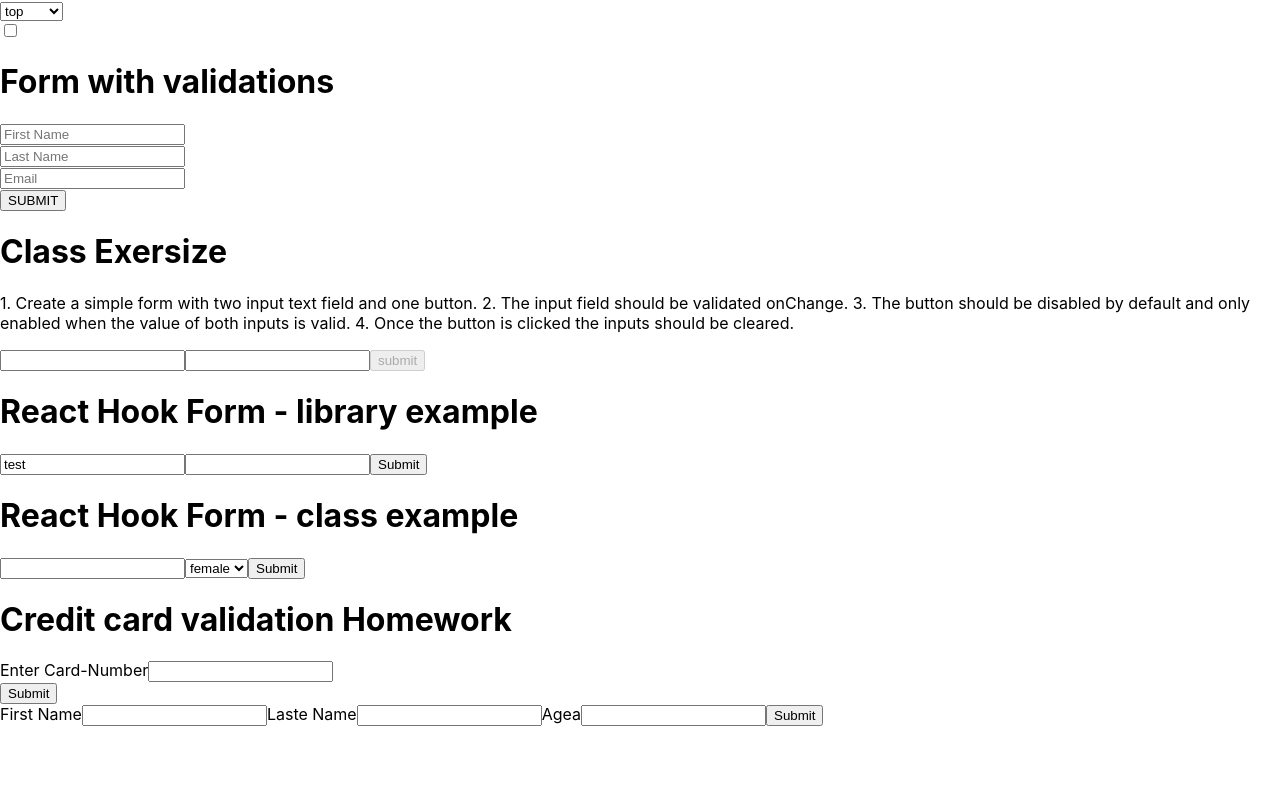
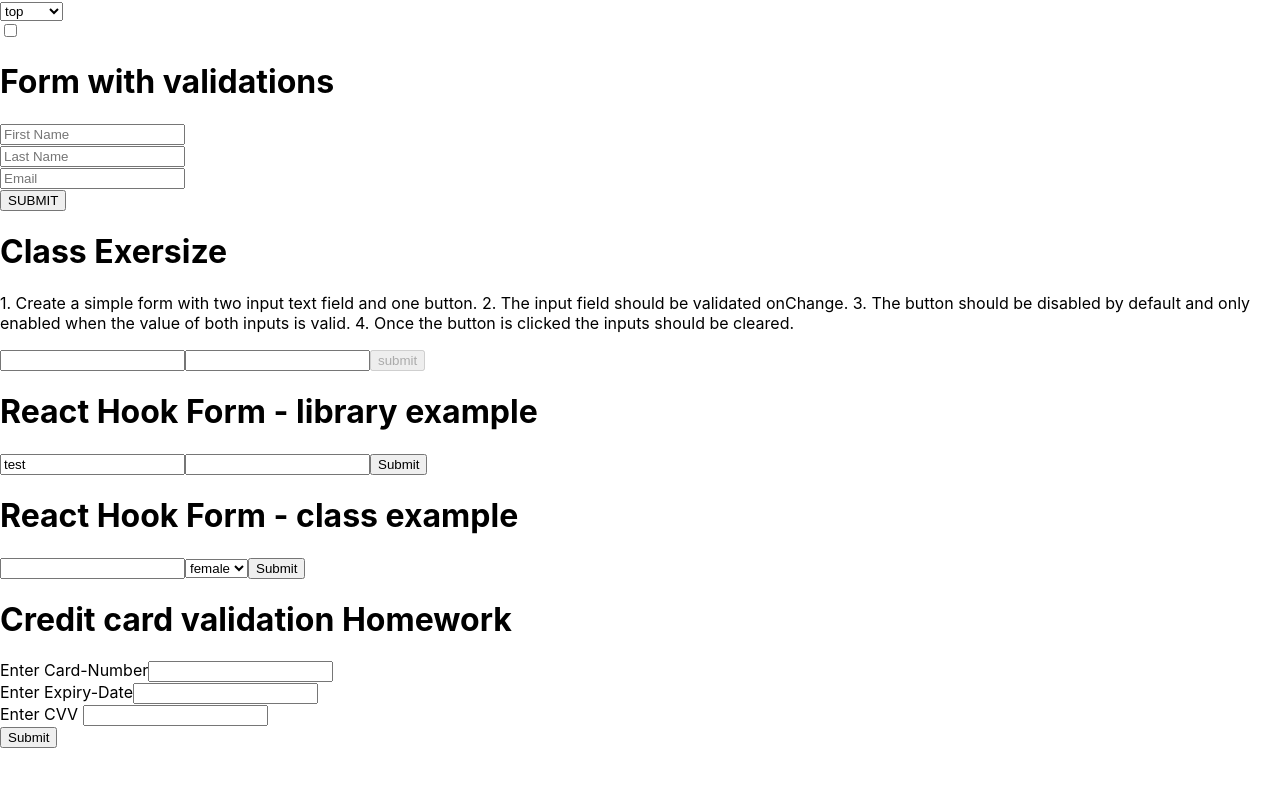
Before and after one commit to AnnaFridman2512/react-forms-exersize, a React (Create React App) app: page / in a window 1280 px wide. Shown: the top 786 px of the page. Built offline with nearby package versions, Linux system fonts and the light colour scheme.

Commit message:
expiration date and CVV validation added

```diff
--- a/src/App.js
+++ b/src/App.js
@@ -5,7 +5,7 @@ import DisabledButton from './DisabledButton.js';
 import ReactHookForm from './ReactHookForm.js';
 import ReactHookFormClass from './ReactHookFormClass.js';
 import CreditCardValidation from './CreditCardValidation.js';
-import New from './New.js';
+
 
 
 function App() {
@@ -16,8 +16,6 @@ function App() {
     <ReactHookForm />
     <ReactHookFormClass />
     <CreditCardValidation />
-    <New />
-
     </>
   )
 }
--- a/src/CreditCardValidation.js
+++ b/src/CreditCardValidation.js
@@ -30,15 +30,36 @@ export default function CreditCardValidation() {
         <p>Enter valid card number</p>
       )}
       </div>
-         {/* <div>Enter Expiry-Date<input {...register("Expiry-Date") { required: "Enter Expiry-Date", pattern:'' }/></div>**/}
+      <div>Enter Expiry-Date<input {...register("ExpiryDate", {
+        required: true,
+        pattern:/^(0[1-9]|1[0-2])\/?([0-9]{4}|[0-9]{2})$/
+      })}
+      />
+      {errors?.ExpiryDate?.type === "required" && <p>This field is required</p>}
+      {errors?.ExpiryDate?.type === "pattern" && (
+        <p>Enter valid expiration date: dd/yy</p>
+      )}
+      </div>
 
-          {/*<div>Enter CVV <input {...register("CVV", { required: "This is field required!" })} /></div>*/}
-
-
-
-
-
-          <input type="submit" />
+      <div>Enter CVV <input {...register("CVV", {
+        required: true,
+        minLength:3,
+        maxLength:3,
+        pattern:/^[0-9]*$/
+         })}
+         />
+         {errors?.CVV?.type === "required" && <p>This field is required</p>}
+         {errors?.CVV?.type === "minLength" && (
+        <p>Enter at least 3 numbers</p>
+      )}
+        {errors?.CVV?.type === "maxLength" && (
+        <p>Enter maximum 3 numbers</p>
+      )}
+        {errors?.CVV?.type === "pattern" && (
+          <p>Numbers only!</p>
+      )}
+      </div>
+      <input type="submit" />
       </form>
       </>
     );
--- a/src/New.js
+++ /dev/null
@@ -1,51 +0,0 @@
-import React from "react";
-
-import { useForm } from "react-hook-form";
-
-
-
-export default function New() {
-  const {
-    register,
-    handleSubmit,
-    watch,
-    formState: { errors }
-  } = useForm();
-
-  const onSubmit = (data) => {
-    alert(JSON.stringify(data));
-  }; // your form submit function which will invoke after successful validation
-
-  console.log(watch("example")); // you can watch individual input by pass the name of the input
-
-  return (
-    <form onSubmit={handleSubmit(onSubmit)}>
-      <label>First Name</label>
-      <input
-        {...register("firstName", {
-          required: true,
-          maxLength: 20,
-          pattern: /^[A-Za-z]+$/i
-        })}
-      />
-      {errors?.firstName?.type === "required" && <p>This field is required</p>}
-      {errors?.firstName?.type === "maxLength" && (
-        <p>First name cannot exceed 20 characters</p>
-      )}
-      {errors?.firstName?.type === "pattern" && (
-        <p>Alphabetical characters only</p>
-      )}
-      <label>Laste Name</label>
-      <input {...register("lastName", { pattern: /^[A-Za-z]+$/i })} />
-      {errors?.lastName?.type === "pattern" && (
-        <p>Alphabetical characters only</p>
-      )}
-      <label>Age</label>a
-      <input {...register("age", { min: 18, max: 99 })} />
-      {errors.age && (
-        <p>You Must be older then 18 and younger then 99 years old</p>
-      )}
-      <input type="submit" />
-    </form>
-  );
-}
```
